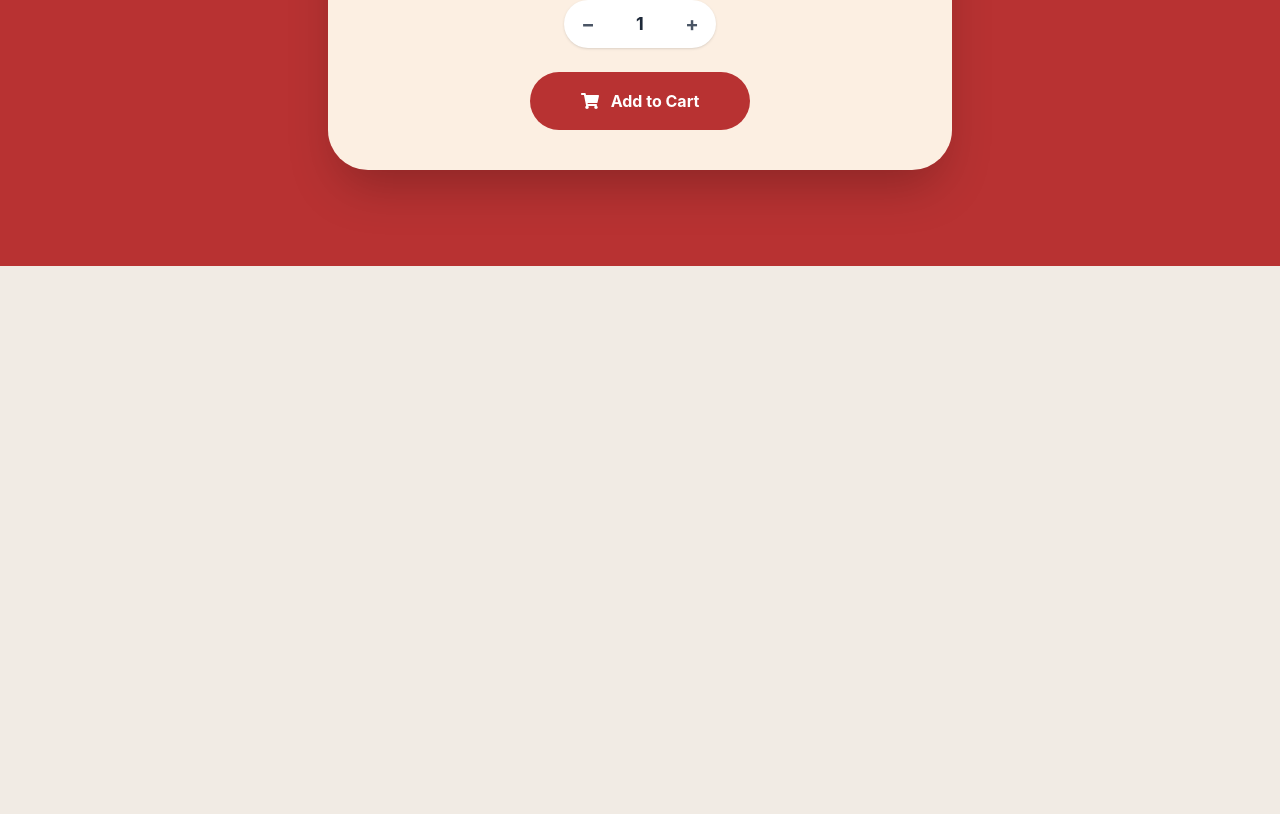
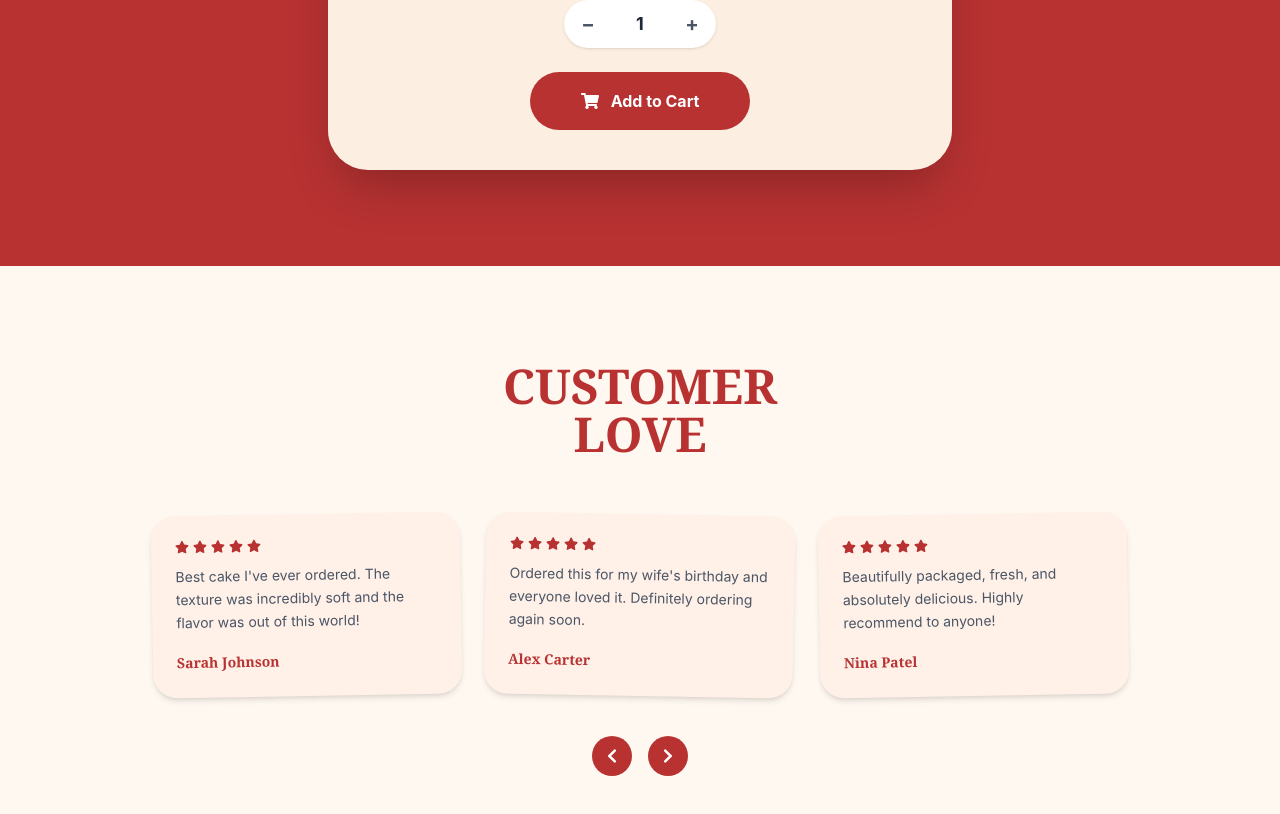
Before and after one commit to Soroush-Eghdami/cake-website-project, a React (Vite) app: page /product/1 in a window 1280 px wide. Shown: the part 2657-3471 px from the top of the page. Before the commit the page ends 2923 px from the top, so only its background shows below. Built offline with nearby package versions, Linux system fonts and the light colour scheme.

Commit message:
ui comments with dummy data

```diff
--- a/src/components/cards/ProductReviews.tsx
+++ b/src/components/cards/ProductReviews.tsx
@@ -0,0 +1,120 @@
+import { useState } from "react";
+import { FaStar, FaChevronLeft, FaChevronRight } from "react-icons/fa";
+
+interface Review {
+  name: string;
+  text: string;
+  rotate: string;
+}
+
+const REVIEWS: Review[] = [
+  {
+    name: "Sarah Johnson",
+    text: "Best cake I've ever ordered. The texture was incredibly soft and the flavor was out of this world!",
+    rotate: "-rotate-1",
+  },
+  {
+    name: "Alex Carter",
+    text: "Ordered this for my wife's birthday and everyone loved it. Definitely ordering again soon.",
+    rotate: "rotate-1",
+  },
+  {
+    name: "Nina Patel",
+    text: "Beautifully packaged, fresh, and absolutely delicious. Highly recommend to anyone!",
+    rotate: "-rotate-1",
+  },
+  {
+    name: "Daniel Smith",
+    text: "The delivery was super fast and the cake was still fresh and perfect.",
+    rotate: "rotate-1",
+  },
+  {
+    name: "Emma Wilson",
+    text: "Honestly better than most bakery cakes I've tried in London.",
+    rotate: "-rotate-1",
+  },
+  {
+    name: "Liam Brown",
+    text: "Great taste, perfect sweetness, and amazing presentation!",
+    rotate: "rotate-1",
+  },
+];
+
+const VISIBLE_COUNT = 3;
+
+const ReviewCard = ({ name, text, rotate }: Review) => (
+  <article
+    className={`bg-[#FFF0E8] rounded-3xl p-6 shadow-md hover:shadow-xl hover:-translate-y-1 transition-all duration-300 ${rotate}`}
+  >
+    <div className="flex gap-1 text-[#B83232] mb-3">
+      {Array.from({ length: 5 }, (_, j) => (
+        <FaStar key={j} className="text-sm" />
+      ))}
+    </div>
+
+    <p className="text-gray-600 text-sm leading-relaxed mb-4">{text}</p>
+
+    <footer>
+      <span className="font-serif font-bold text-[#B83232] text-sm">
+        {name}
+      </span>
+    </footer>
+  </article>
+);
+
+const ProductReviews = () => {
+  const [startIndex, setStartIndex] = useState(0);
+
+  const goNext = () => {
+    setStartIndex((prev) =>
+      prev + VISIBLE_COUNT >= REVIEWS.length ? 0 : prev + VISIBLE_COUNT
+    );
+  };
+
+  const goPrev = () => {
+    setStartIndex((prev) =>
+      prev - VISIBLE_COUNT < 0
+        ? Math.max(REVIEWS.length - VISIBLE_COUNT, 0)
+        : prev - VISIBLE_COUNT
+    );
+  };
+
+  const visibleReviews = REVIEWS.slice(
+    startIndex,
+    startIndex + VISIBLE_COUNT
+  );
+
+  return (
+    <section className="relative py-24">
+      <div className="max-w-5xl mx-auto px-6">
+        <h2 className="font-serif font-bold text-[#B83232] text-4xl md:text-5xl uppercase text-center mb-14">
+          Customer<br /> Love
+        </h2>
+
+        <div className="grid md:grid-cols-3 gap-6">
+          {visibleReviews.map((review) => (
+            <ReviewCard key={review.name} {...review} />
+          ))}
+        </div>
+
+        <div className="flex justify-center gap-4 mt-10">
+          <button
+            onClick={goPrev}
+            className="w-10 h-10 rounded-full bg-[#B83232] text-white flex items-center justify-center hover:scale-110 transition"
+          >
+            <FaChevronLeft />
+          </button>
+
+          <button
+            onClick={goNext}
+            className="w-10 h-10 rounded-full bg-[#B83232] text-white flex items-center justify-center hover:scale-110 transition"
+          >
+            <FaChevronRight />
+          </button>
+        </div>
+      </div>
+    </section>
+  );
+};
+
+export default ProductReviews;
--- a/src/pages/ProductDetail.tsx
+++ b/src/pages/ProductDetail.tsx
@@ -5,6 +5,7 @@ import ProductHero from "../components/cards/ProductHero";
 import ProductAbout from "../components/cards/ProductAbout";
 import ProductGallery from "../components/cards/ProductGallery";
 import ProductOrder from "../components/cards/ProductOrder";
+import ProductReviews from "../components/cards/ProductReviews";
 
 const ProductDetail = () => {
   const { id } = useParams<{ id: string }>();
@@ -26,6 +27,7 @@ const ProductDetail = () => {
       <ProductAbout product={product} />
       <ProductGallery product={product} />
       <ProductOrder product={product} />
+      <ProductReviews />
     </div>
   );
 };
```
